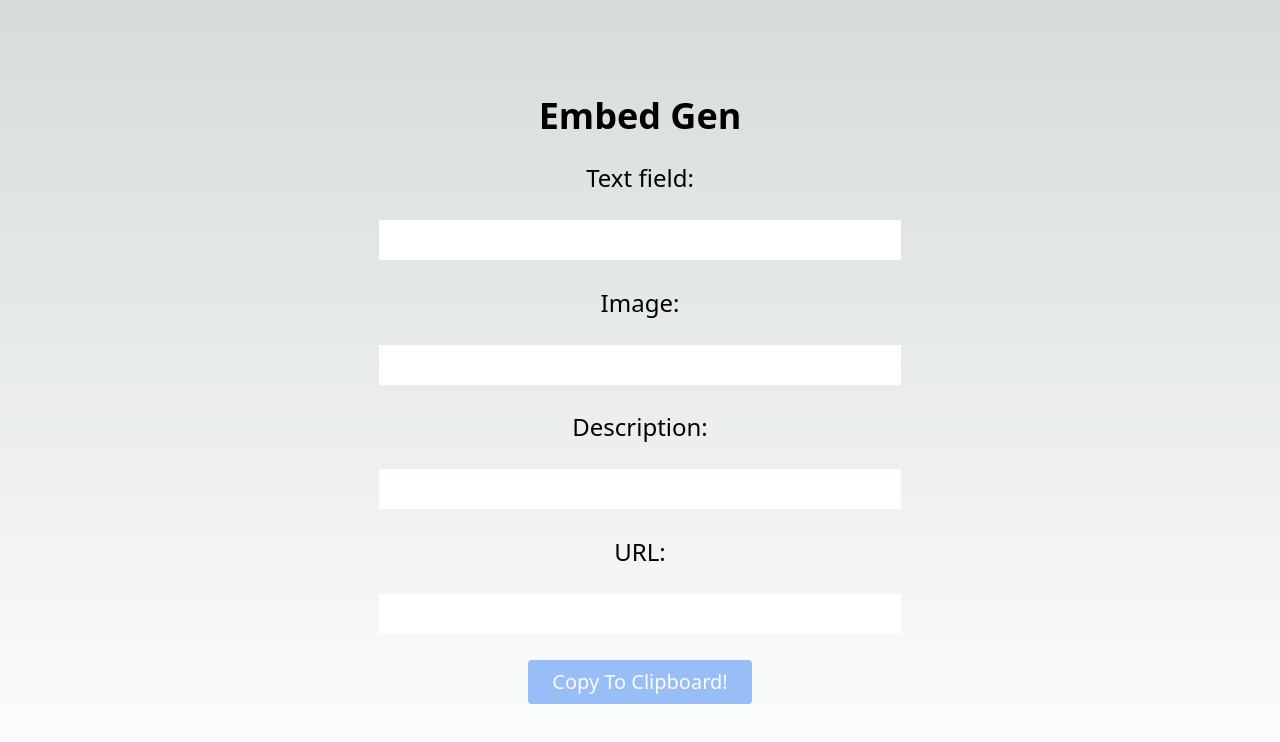
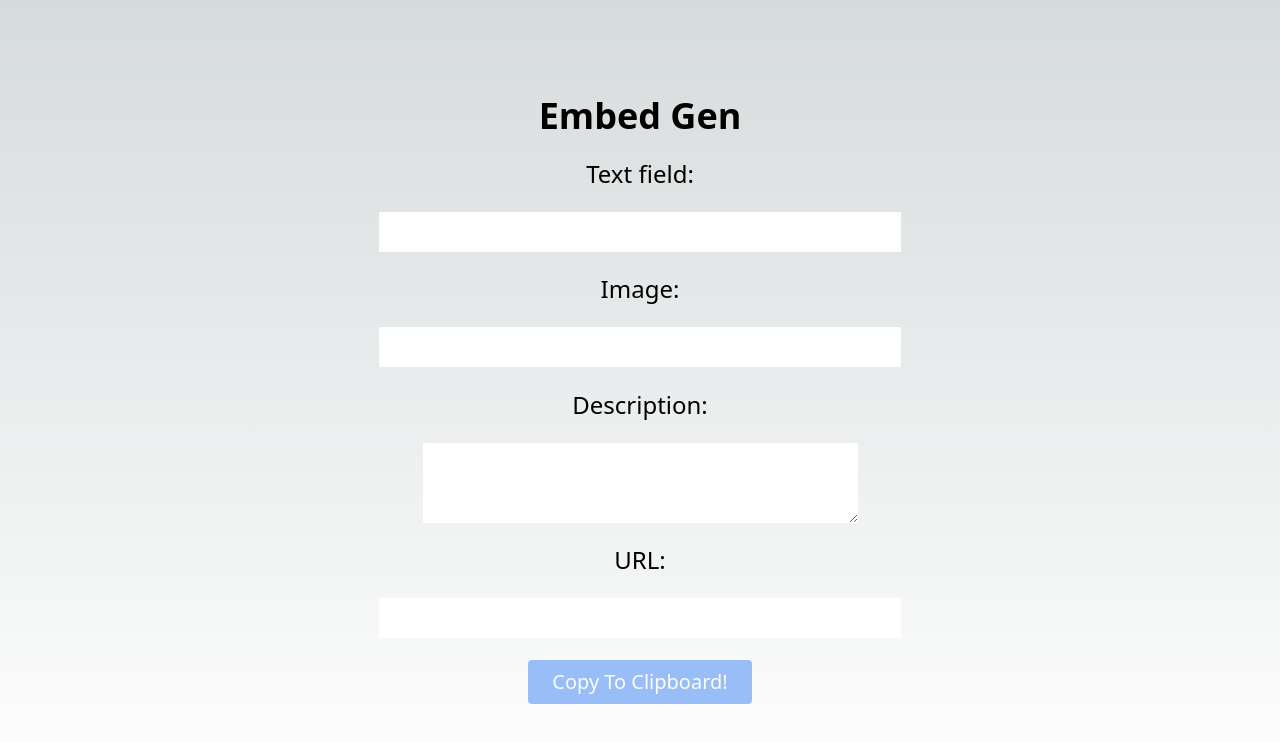
Before and after one commit to junepark678/embed-generator, a Next.js app: page / in a window 1280 px wide. Shown: the top 742 px of the page. Built offline with nearby package versions, Linux system fonts and the light colour scheme.

Commit message:
nice one, added newline

```diff
--- a/src/pages/index.js
+++ b/src/pages/index.js
@@ -112,7 +112,7 @@ setEncodedURL(`${window.location.protocol}//${window.location.host}/embeds/${bto
 			<p className="text-2xl">Image:</p>
 			<input type="text" className="text-4xl text-black" onChange={handleImageChange}/>
 			<p className="text-2xl">Description:</p>
-			<input type="text" className="text-4xl text-black" onChange={handleDescriptionChange}/>
+			<textarea type="text" className="text-4xl text-black" onChange={handleDescriptionChange}/>
 			<p className="text-2xl">URL:</p>
 			<input type="text" className="text-4xl text-black" onChange={handleUrlChange}/>
 			<button className="text-xl bg-blue-500 text-white px-6 py-2 rounded disabled:opacity-50" onClick={handleCopy} disabled={isDisabled}>Copy To Clipboard!</button>
```
